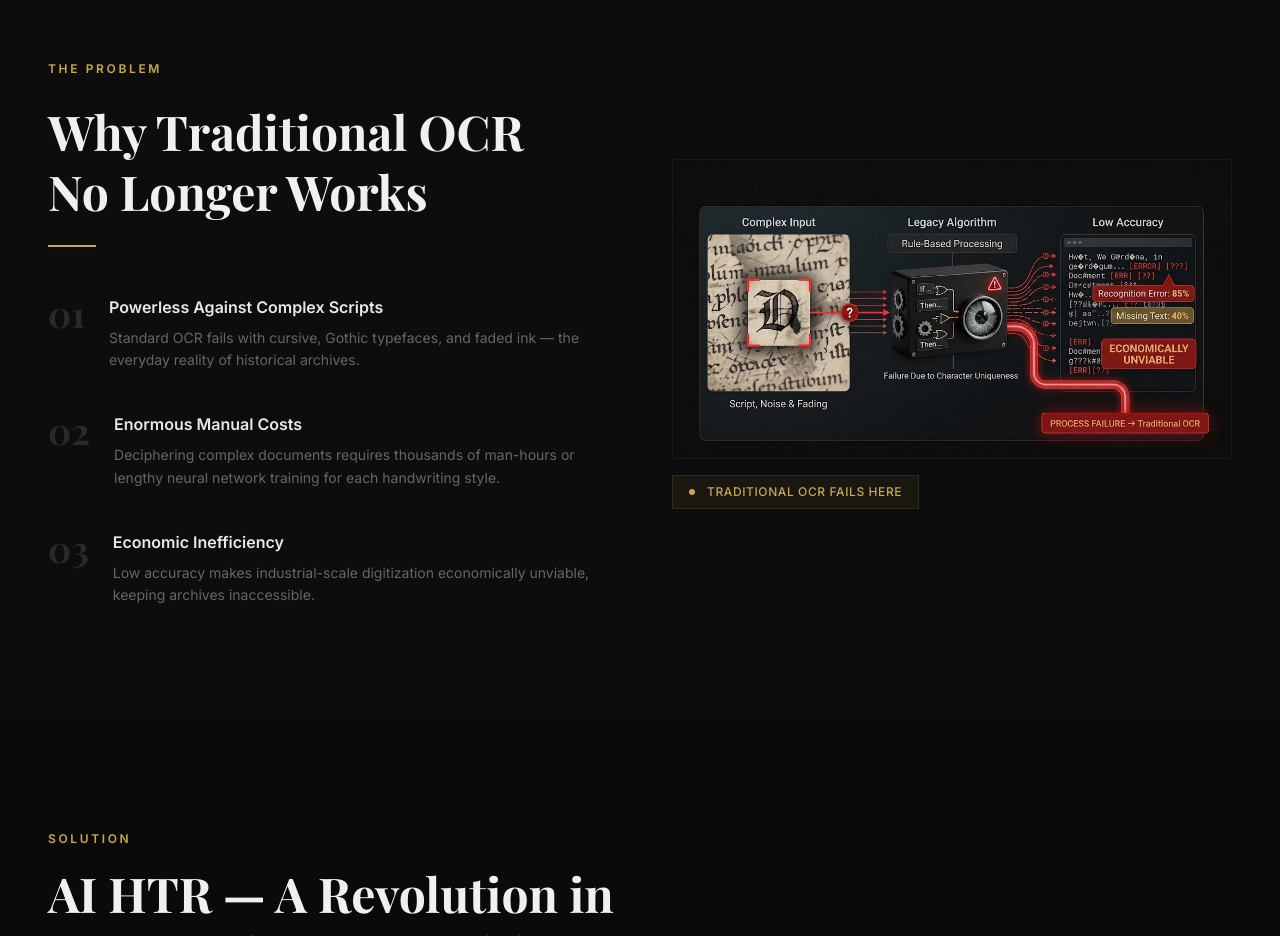
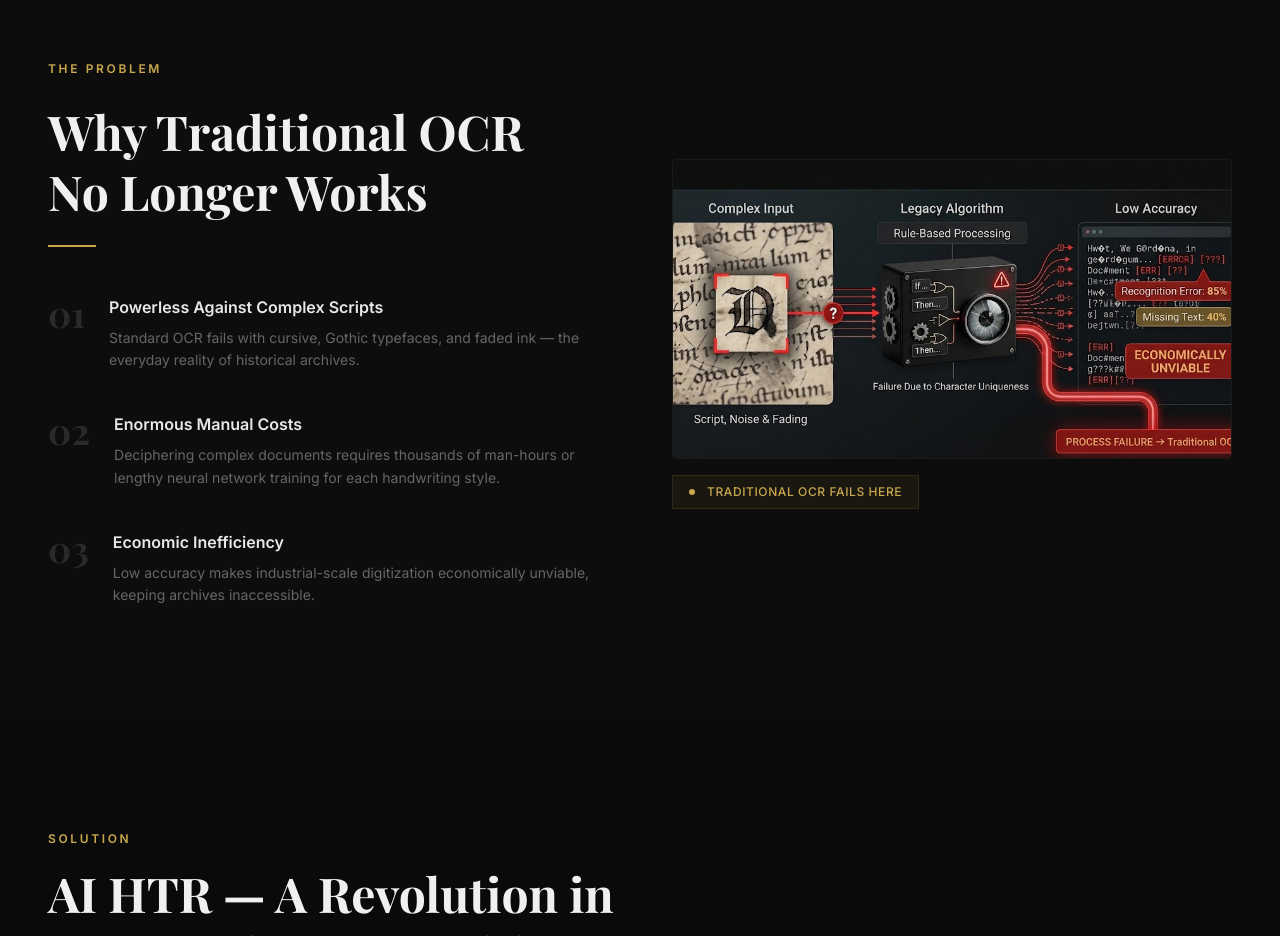
Before and after one commit to ojmoj23/AI-HTR-black-gold, an Astro site: page / in a window 1280 px wide. Shown: the part 900-1836 px from the top of the page. Built offline with nearby package versions, Linux system fonts and the light colour scheme; Astro itself is replaced by a stand-in of ours; a web font is replaced by a local one.

Commit message:
Scale image 1.16x to crop dark margins and fill container edge-to-edge
Co-Authored-By: Claude Sonnet 4.6 <noreply@anthropic.com>

```diff
--- a/src/components/Problem.astro
+++ b/src/components/Problem.astro
@@ -41,7 +41,7 @@ const tr = useTranslations(lang);
           <img
             src={lang === 'ru' ? '/1.jpg' : '/2.jpg'}
             alt={lang === 'ru' ? 'Традиционный OCR не справляется' : 'Traditional OCR fails here'}
-            class="w-full h-auto block"
+            class="w-full h-auto block scale-[1.16] origin-center"
           />
         </div>
         <!-- Label below image -->
```
